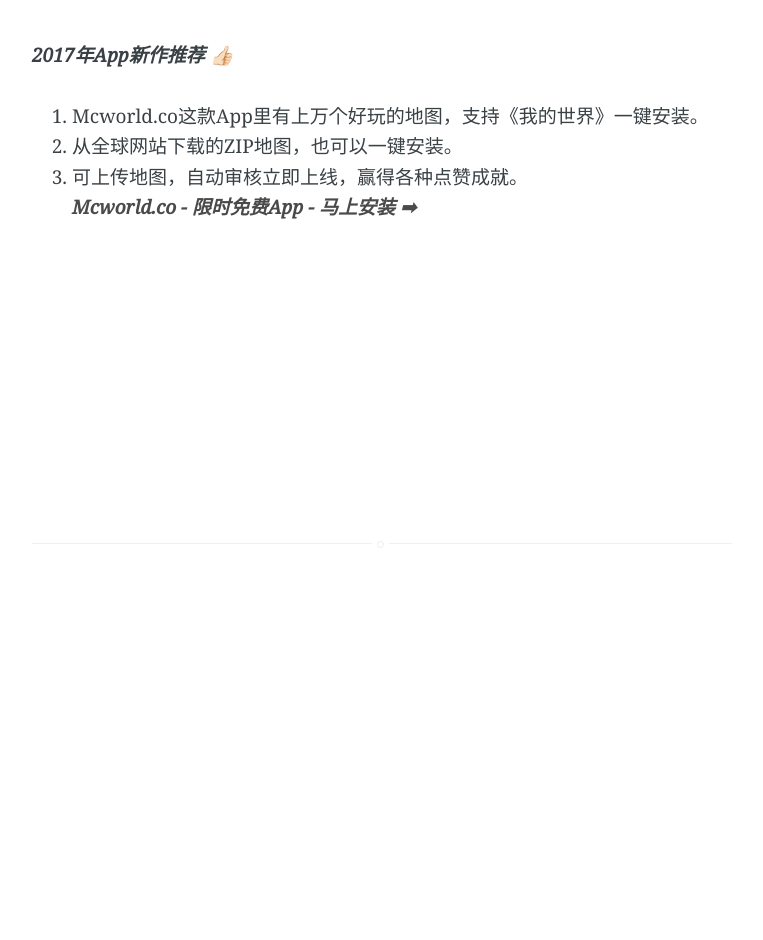
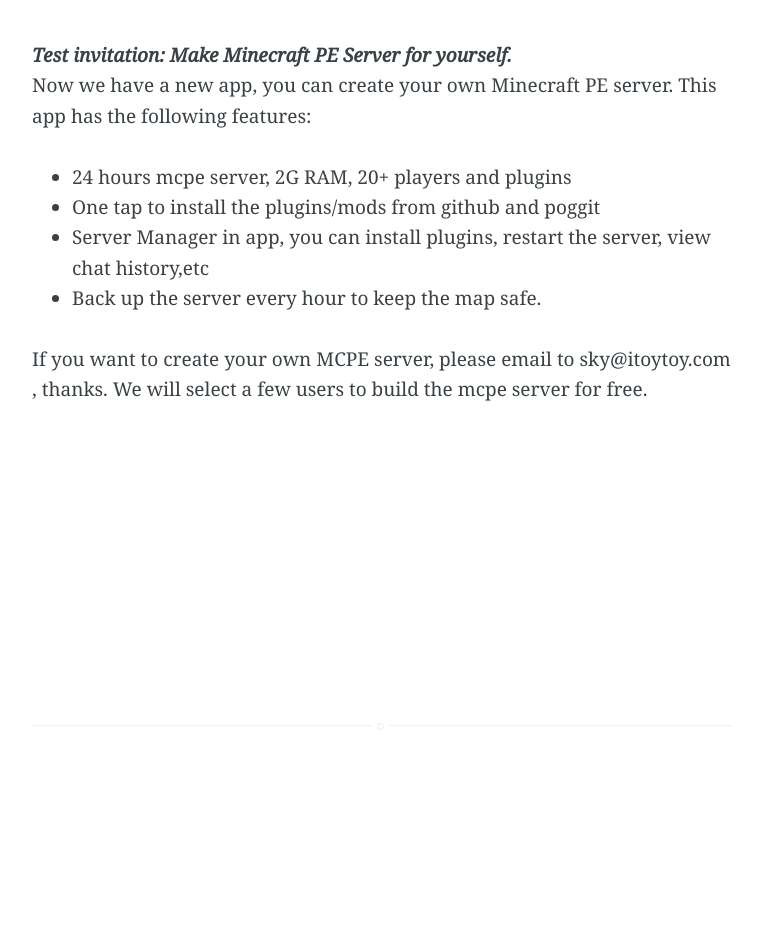
Before and after one commit to Minecraft-PE-Servers/Minecraft-PE-Servers.github.io, a Jekyll site: the page built from _posts/2016-06-10-mineserver-feedback.md, in a window 1280 px wide. Shown: the whole page, without its empty margins (258-1021 px from the left). Built offline with Jekyll 4.4.1, drawn with Linux system fonts in a browser that asks for light colours.

Commit message:
Update 2016-06-10-mineserver-feedback.md

```diff
--- a/_posts/2016-06-10-mineserver-feedback.md
+++ b/_posts/2016-06-10-mineserver-feedback.md
@@ -6,8 +6,13 @@
 feedback: true
 question: false
 ---
-***2017年App新作推荐 👍🏻***
-1. Mcworld.co这款App里有上万个好玩的地图，支持《我的世界》一键安装。
-2. 从全球网站下载的ZIP地图，也可以一键安装。
-3. 可上传地图，自动审核立即上线，赢得各种点赞成就。
-***[Mcworld.co - 限时免费App - 马上安装 ➡︎](http://mcworld.co)***
+***Test invitation: Make Minecraft PE Server for yourself.***
+Now we have a new app, you can create your own Minecraft PE server.
+This app has the following features:
+- 24 hours mcpe server, 2G RAM, 20+ players and plugins
+- One tap to install the plugins/mods from github and poggit
+- Server Manager in app, you can install plugins, restart the server, view chat history,etc
+- Back up the server every hour to keep the map safe.
+
+If you want to create your own MCPE server, please email to sky@itoytoy.com , thanks.
+We will select a few users to build the mcpe server for free.
```
